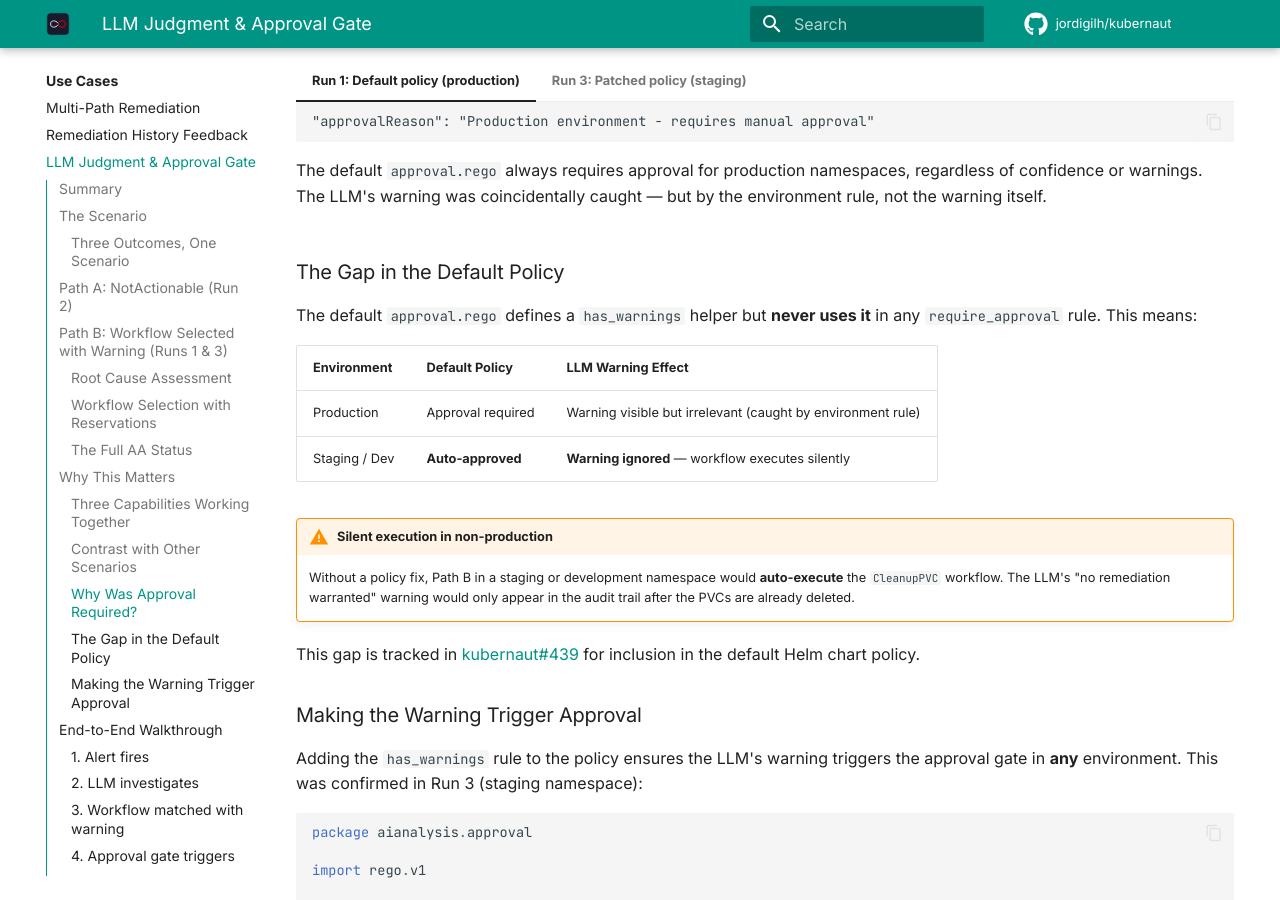
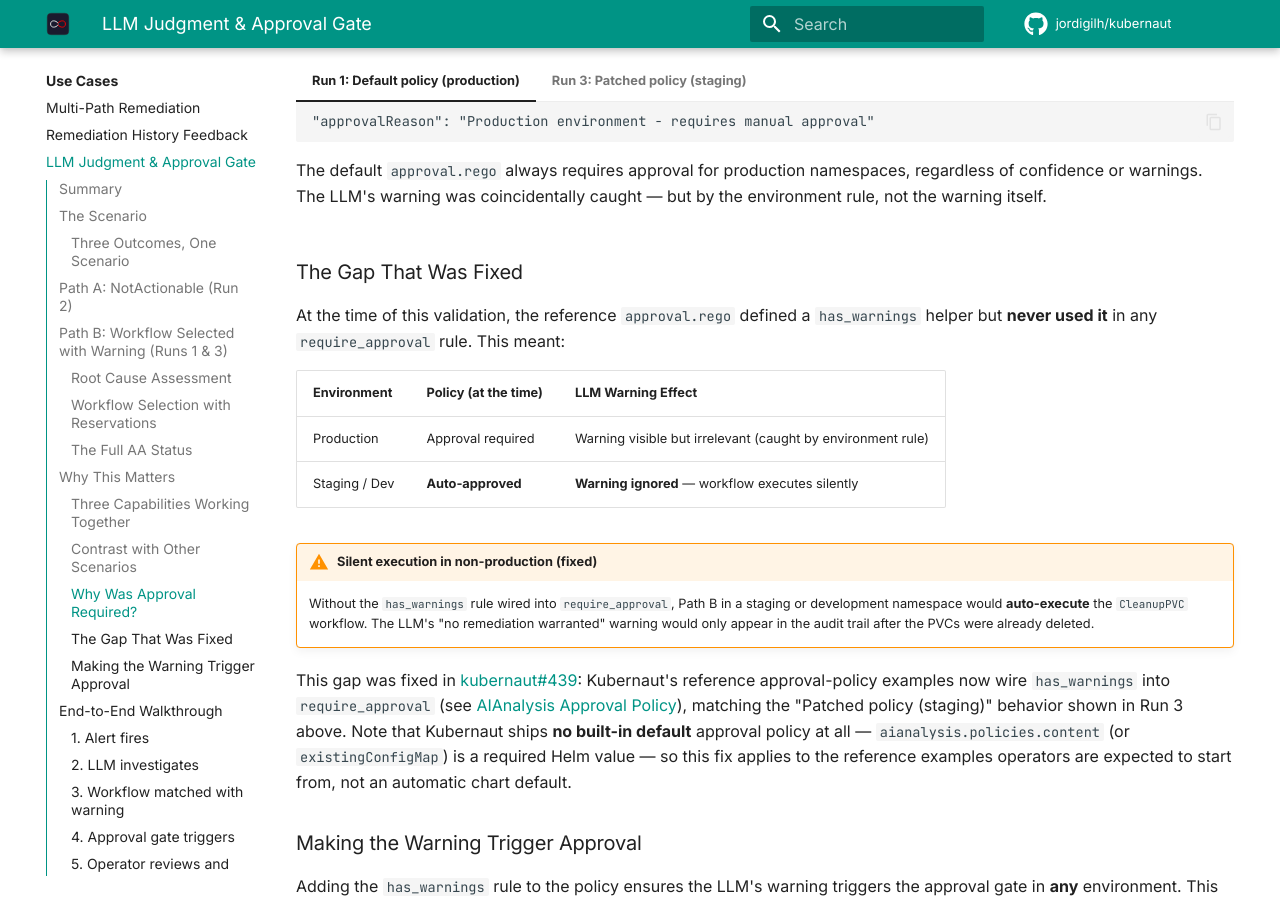
Before and after one commit to jordigilh/kubernaut-docs, an MkDocs documentation site: the page built from docs/use-cases/llm-judgment-approval-gate.md, in a window 1280 px wide and 900 px high, scrolled down 4763 px. Built offline with MkDocs 1.6.1 and Material for MkDocs 9.7.7, drawn with Linux system fonts in a browser that asks for light colours; comment, search, counter and statistics services are not loaded; the version menu is left out; some of the changed text lies outside the part shown.

Commit message:
docs: fix stale polling and resolved-issue framing in llm-judgment-approval-gate.md
- Replace pre-v1.6 "poll cycles" language with AgentSession CRD dispatch,
  consistent with the v1.6 AA<->KA communication model.
- Correct the has_warnings/approval-gate section: kubernaut#439 is closed,
  not an open tracked gap. Also clarify Kubernaut ships no built-in default
  approval policy (BYO content/existingConfigMap is required).

```diff
--- a/docs/use-cases/llm-judgment-approval-gate.md
+++ b/docs/use-cases/llm-judgment-approval-gate.md
@@ -210,23 +210,29 @@ policies were used:
     With the `has_warnings` rule added to the policy, the warning triggered approval
     in a staging namespace where the default policy would have auto-approved.
 
-### The Gap in the Default Policy
+### The Gap That Was Fixed
 
-The default `approval.rego` defines a `has_warnings` helper but **never uses it** in
-any `require_approval` rule. This means:
+At the time of this validation, the reference `approval.rego` defined a `has_warnings`
+helper but **never used it** in any `require_approval` rule. This meant:
 
-| Environment | Default Policy | LLM Warning Effect |
+| Environment | Policy (at the time) | LLM Warning Effect |
 |---|---|---|
 | Production | Approval required | Warning visible but irrelevant (caught by environment rule) |
 | Staging / Dev | **Auto-approved** | **Warning ignored** — workflow executes silently |
 
-!!! warning "Silent execution in non-production"
-    Without a policy fix, Path B in a staging or development namespace would
-    **auto-execute** the `CleanupPVC` workflow. The LLM's "no remediation warranted"
-    warning would only appear in the audit trail after the PVCs are already deleted.
+!!! warning "Silent execution in non-production (fixed)"
+    Without the `has_warnings` rule wired into `require_approval`, Path B in a staging
+    or development namespace would **auto-execute** the `CleanupPVC` workflow. The
+    LLM's "no remediation warranted" warning would only appear in the audit trail
+    after the PVCs were already deleted.
 
-This gap is tracked in [kubernaut#439](https://github.com/jordigilh/kubernaut/issues/439)
-for inclusion in the default Helm chart policy.
+This gap was fixed in [kubernaut#439](https://github.com/jordigilh/kubernaut/issues/439):
+Kubernaut's reference approval-policy examples now wire `has_warnings` into
+`require_approval` (see [AIAnalysis Approval Policy](../user-guide/configmap-approval.md)),
+matching the "Patched policy (staging)" behavior shown in Run 3 above. Note that
+Kubernaut ships **no built-in default** approval policy at all — `aianalysis.policies.content`
+(or `existingConfigMap`) is a required Helm value — so this fix applies to the reference
+examples operators are expected to start from, not an automatic chart default.
 
 ### Making the Warning Trigger Approval
 
@@ -288,9 +294,9 @@ total).
 
 ### 2. LLM investigates
 
-Over 91 seconds (6 poll cycles), the LLM identifies low-severity housekeeping.
-Contributing factors: "completed batch jobs without automatic PVC cleanup", "missing
-storage lifecycle management."
+Over 91 seconds, dispatched and tracked via the `AgentSession` CRD (create → watch →
+status), the LLM identifies low-severity housekeeping. Contributing factors: "completed
+batch jobs without automatic PVC cleanup", "missing storage lifecycle management."
 
 ### 3. Workflow matched with warning
 
```
Also changed, not shown: other parts of docs/use-cases/llm-judgment-approval-gate.md (+1 -1 lines).
